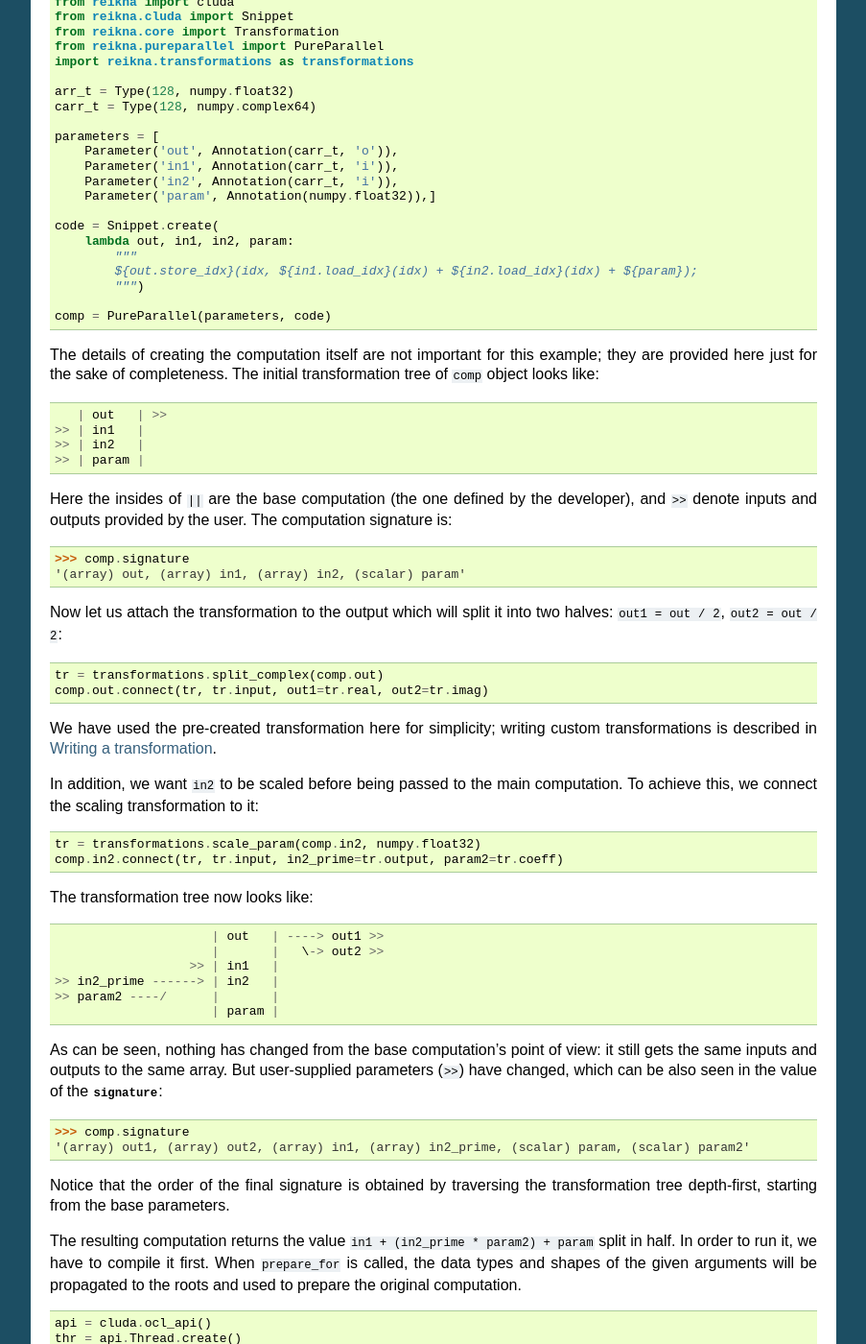
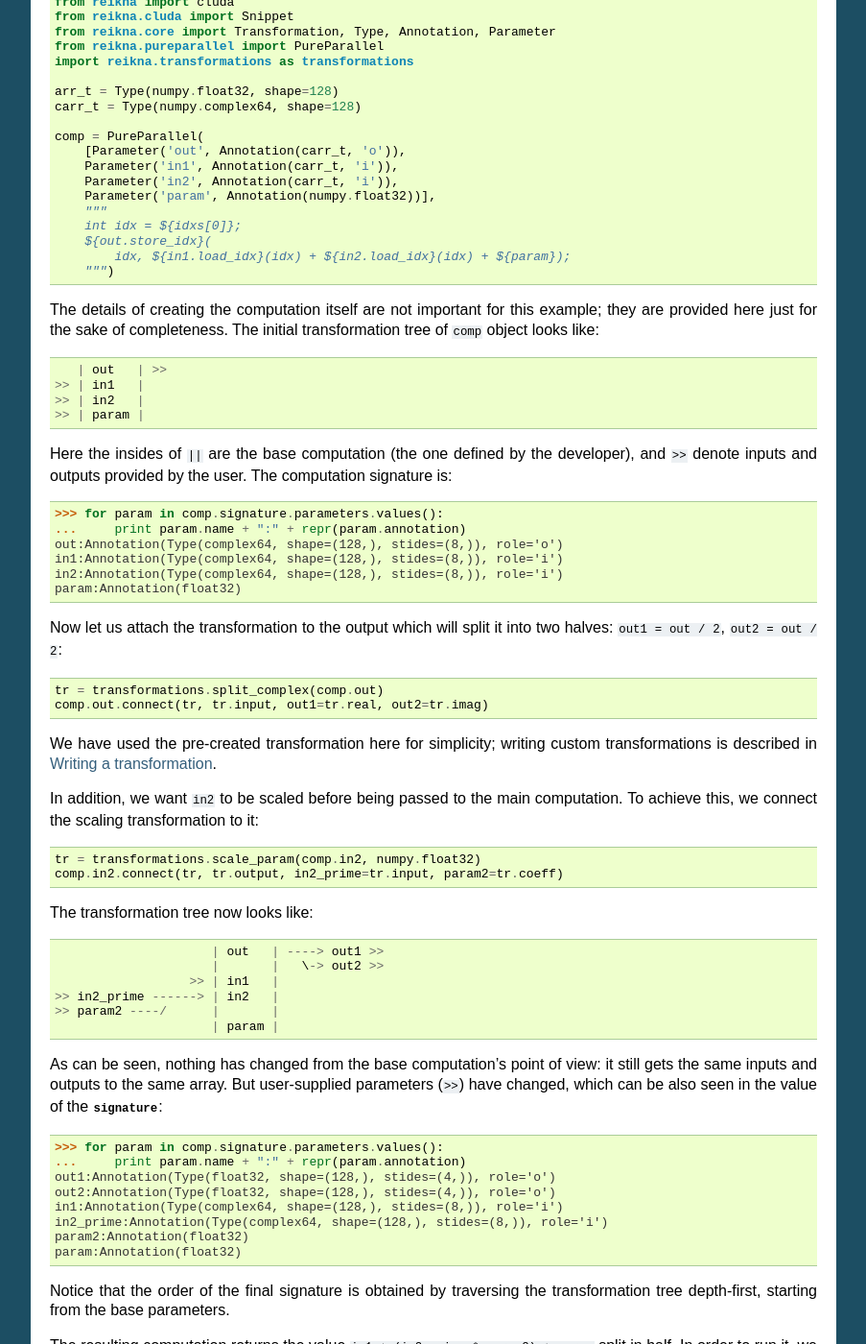
Before and after one commit to fjarri/reikna, a Sphinx documentation site: the page built from doc/source/tutorial-basic.rst, in a window 1280 px wide and 1400 px high, scrolled down 926 px. Shown: the whole window at 96% size, without its empty margins (198-1101 px from the left). Built offline with Sphinx 7.4.7, drawn with Linux system fonts in a browser that asks for light colours; some of the changed text lies outside the part shown.

Commit message:
doc/introduction, tutorial-basic: fixed doctests

```diff
--- a/doc/source/tutorial-basic.rst
+++ b/doc/source/tutorial-basic.rst
@@ -42,26 +42,23 @@ As an example, let us consider a pure parallel computation object with one outpu
     import numpy
     from reikna import cluda
     from reikna.cluda import Snippet
-    from reikna.core import Transformation
+    from reikna.core import Transformation, Type, Annotation, Parameter
     from reikna.pureparallel import PureParallel
     import reikna.transformations as transformations
 
-    arr_t = Type(128, numpy.float32)
-    carr_t = Type(128, numpy.complex64)
+    arr_t = Type(numpy.float32, shape=128)
+    carr_t = Type(numpy.complex64, shape=128)
 
-    parameters = [
-        Parameter('out', Annotation(carr_t, 'o')),
+    comp = PureParallel(
+        [Parameter('out', Annotation(carr_t, 'o')),
         Parameter('in1', Annotation(carr_t, 'i')),
         Parameter('in2', Annotation(carr_t, 'i')),
-        Parameter('param', Annotation(numpy.float32)),]
-
-    code = Snippet.create(
-        lambda out, in1, in2, param:
-            """
-            ${out.store_idx}(idx, ${in1.load_idx}(idx) + ${in2.load_idx}(idx) + ${param});
-            """)
-
-    comp = PureParallel(parameters, code)
+        Parameter('param', Annotation(numpy.float32))],
+        """
+        int idx = ${idxs[0]};
+        ${out.store_idx}(
+            idx, ${in1.load_idx}(idx) + ${in2.load_idx}(idx) + ${param});
+        """)
 
 The details of creating the computation itself are not important for this example; they are provided here just for the sake of completeness.
 The initial transformation tree of ``comp`` object looks like:
@@ -78,8 +75,12 @@ The computation signature is:
 
 .. doctest:: transformation_example
 
-    >>> comp.signature
-    '(array) out, (array) in1, (array) in2, (scalar) param'
+    >>> for param in comp.signature.parameters.values():
+    ...     print param.name + ":" + repr(param.annotation)
+    out:Annotation(Type(complex64, shape=(128,), stides=(8,)), role='o')
+    in1:Annotation(Type(complex64, shape=(128,), stides=(8,)), role='i')
+    in2:Annotation(Type(complex64, shape=(128,), stides=(8,)), role='i')
+    param:Annotation(float32)
 
 Now let us attach the transformation to the output which will split it into two halves: ``out1 = out / 2``, ``out2 = out / 2``:
 
@@ -96,7 +97,7 @@ To achieve this, we connect the scaling transformation to it:
 .. testcode:: transformation_example
 
     tr = transformations.scale_param(comp.in2, numpy.float32)
-    comp.in2.connect(tr, tr.input, in2_prime=tr.output, param2=tr.coeff)
+    comp.in2.connect(tr, tr.output, in2_prime=tr.input, param2=tr.coeff)
 
 The transformation tree now looks like:
 
@@ -114,8 +115,14 @@ But user-supplied parameters (``>>``) have changed, which can be also seen in th
 
 .. doctest:: transformation_example
 
-    >>> comp.signature
-    '(array) out1, (array) out2, (array) in1, (array) in2_prime, (scalar) param, (scalar) param2'
+    >>> for param in comp.signature.parameters.values():
+    ...     print param.name + ":" + repr(param.annotation)
+    out1:Annotation(Type(float32, shape=(128,), stides=(4,)), role='o')
+    out2:Annotation(Type(float32, shape=(128,), stides=(4,)), role='o')
+    in1:Annotation(Type(complex64, shape=(128,), stides=(8,)), role='i')
+    in2_prime:Annotation(Type(complex64, shape=(128,), stides=(8,)), role='i')
+    param2:Annotation(float32)
+    param:Annotation(float32)
 
 Notice that the order of the final signature is obtained by traversing the transformation tree depth-first, starting from the base parameters.
 
@@ -128,10 +135,10 @@ When ``prepare_for`` is called, the data types and shapes of the given arguments
     api = cluda.ocl_api()
     thr = api.Thread.create()
 
-    out1 = thr.empty_lile(comp.out1)
+    out1 = thr.empty_like(comp.out1)
     out2 = thr.empty_like(comp.out2)
-    in1 = thr.to_device(numpy.ones_like(comp.in1))
-    in2_prime = thr.to_device(numpy.ones_like(comp.in2_prime))
+    in1 = thr.to_device(numpy.ones(comp.in1.shape, comp.in1.dtype))
+    in2_prime = thr.to_device(numpy.ones(comp.in2_prime.shape, comp.in2_prime.dtype))
 
     c_comp = comp.compile(thr)
     c_comp(out1, out2, in1, in2_prime, 4, 3)
```
Also changed, not shown: doc/source/introduction.rst (+12 -5 lines).
